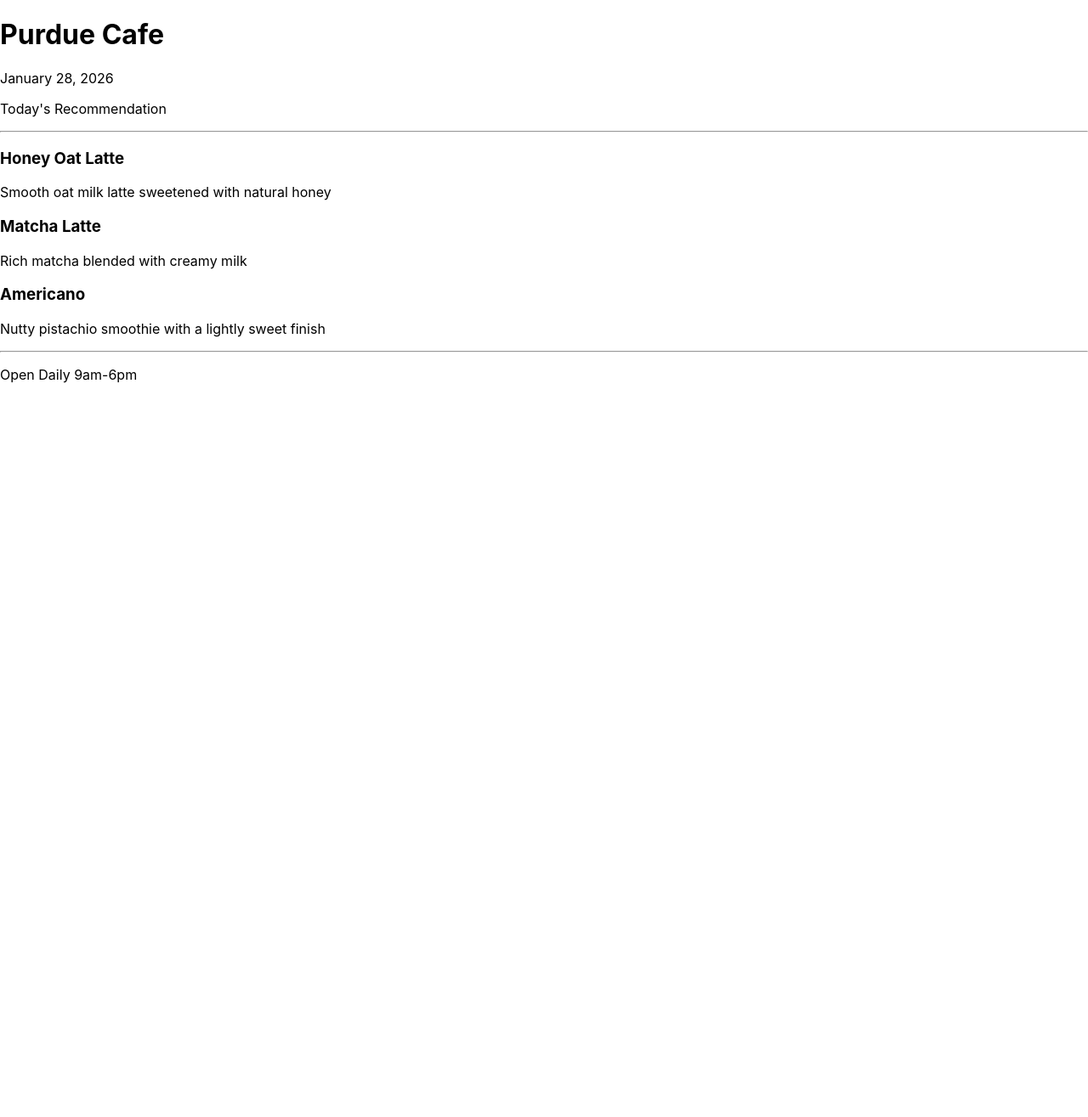
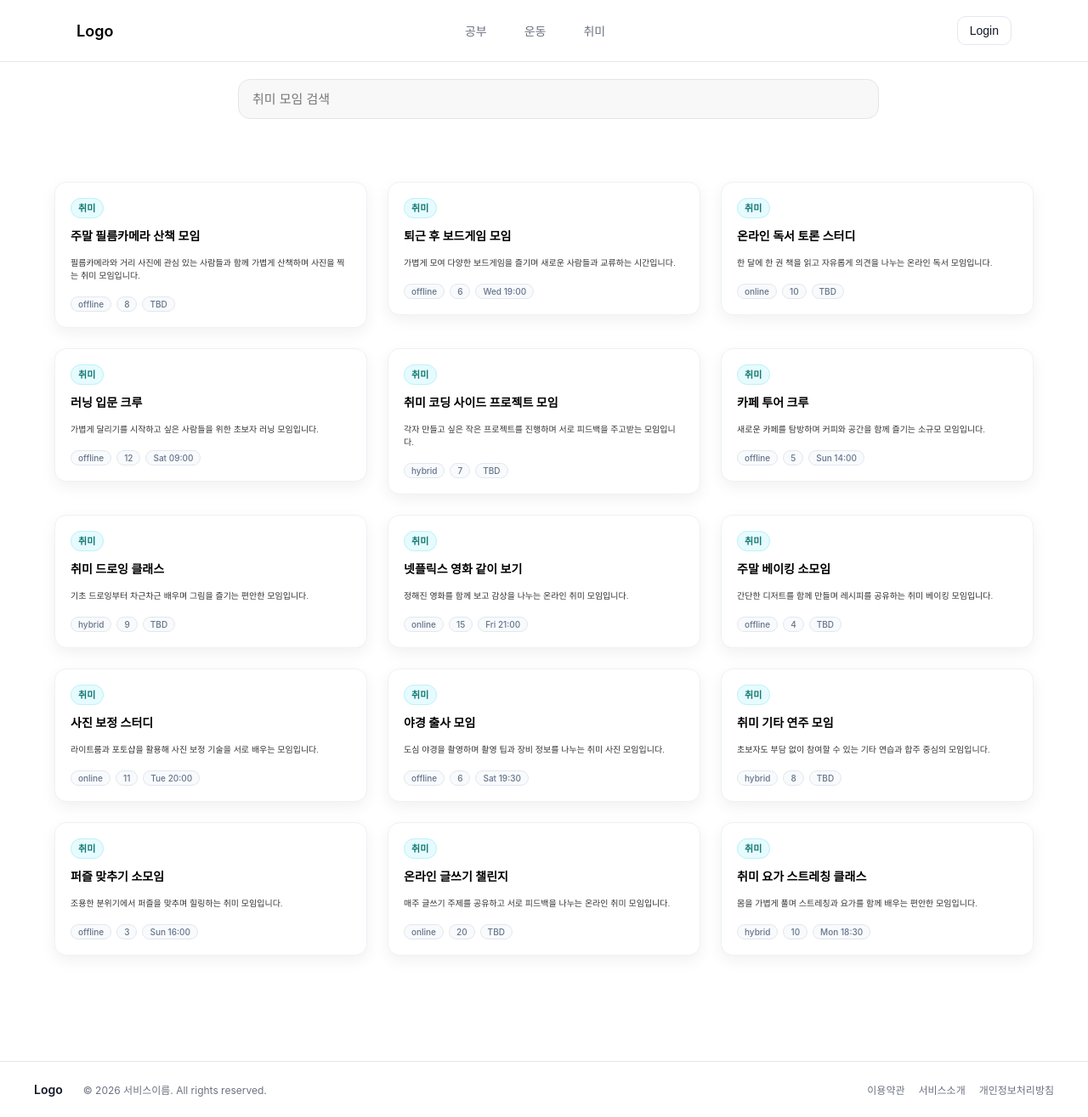
Before and after one commit to Yewon316/LLUS_Frontend_2026, a React (Create React App) app: page /hobby in a window 1280 px wide. Shown: the whole page at 85% size. Before the commit the page ends 800 px from the top, so only its background shows below. Built offline with nearby package versions, Linux system fonts and the light colour scheme.

Commit message:
hobby page

```diff
--- a/package.json
+++ b/package.json
@@ -9,6 +9,7 @@
     "@testing-library/user-event": "^13.5.0",
     "react": "^19.2.4",
     "react-dom": "^19.2.4",
+    "react-router-dom": "^7.13.0",
     "react-scripts": "5.0.1",
     "web-vitals": "^2.1.4"
   },
--- a/src/App.css
+++ b/src/App.css
@@ -1,38 +1,183 @@
-.App {
-  text-align: center;
+.header{
+  width: 100%;
+  border-bottom: 1px solid #e5e7eb;
+  background: #ffffff;
 }
 
-.App-logo {
-  height: 40vmin;
-  pointer-events: none;
+.container {
+  max-width: 1100px;
+  margin: 0 auto;
+  padding: 0 24px;
 }
 
-@media (prefers-reduced-motion: no-preference) {
-  .App-logo {
-    animation: App-logo-spin infinite 20s linear;
-  }
+.header-inner{
+  height: 72px;
+  display: flex;
+  align-items: center;
+  justify-content: space-between;
 }
 
-.App-header {
-  background-color: #282c34;
-  min-height: 100vh;
-  display: flex;
-  flex-direction: column;
-  align-items: center;
-  justify-content: center;
-  font-size: calc(10px + 2vmin);
-  color: white;
+.logo{
+  font-size: 18px;
+  font-weight: 600;
 }
 
-.App-link {
-  color: #61dafb;
+.header-center{
+  display: flex;
+  gap: 32px;
+  font-size: 14px;
+  color: #6b7280;
 }
 
-@keyframes App-logo-spin {
-  from {
-    transform: rotate(0deg);
-  }
-  to {
-    transform: rotate(360deg);
-  }
+.header-center a {
+  text-decoration: none;
+  color: inherit;
+  padding: 8px 6px;
 }
+
+.login-btn{
+  padding: 8px 14px;
+  border-radius: 10px;
+  border: 1px solid #e5e7eb;
+  background: #fff;
+  font-size: 14px;
+  color: #111827;
+  cursor: pointer;
+}
+
+.login-btn:hover {
+  background: #f9fafb;
+}
+
+.search-wrap {
+  max-width: 720px;
+  margin: 0 auto;
+  padding: 20px 16px 10px 16px;
+}
+
+.search-input {
+  width: 100%;
+  padding: 14px 16px;
+  border-radius: 14px;
+  border: 1px solid #e5e5e5;
+  background: #f8f8f8;
+  font-size: 15px;
+  outline: none;
+}
+
+.search-input:focus {
+  border-color: #999;
+  background: white;
+}
+
+
+.card {
+  background: #ffffff;
+  border: 1px solid #eef2f6;
+  border-radius: 14px;
+  padding: 18px 18px;
+  box-shadow: 0 6px 18px rgba(15, 23, 42, 0.06);
+}
+
+.card:hover {
+  box-shadow: 0 10px 26px rgba(15, 23, 42, 0.10);
+  transform: translateY(-1px);
+  transition: 160ms ease;
+}
+
+.card-grid {
+  display: grid;
+  grid-template-columns: repeat(3, minmax(0, 1fr));
+  gap: 24px;
+  padding: 64px 64px;
+  align-items: start;
+}
+
+.card-category {
+  background: #e6fbff;
+  color: #0f766e;
+  border: 1px solid #bff2f7;
+  padding: 4px 8px;
+  border-radius: 999px;
+  font-size: 11px;
+  font-weight: 600;
+  letter-spacing: 0.2px;
+  width: fit-content;
+}
+
+.card-title {
+  font-size: 14px;
+  font-weight: 600;
+}
+
+.card-desc {
+  font-size: 10px;
+  font-weight: 300;
+  color: #333333;
+  margin-bottom: 18px;
+}
+
+.card-meta {
+  display: flex;
+  gap: 6px;
+  margin-top: 12px;
+  flex-wrap: wrap;
+}
+
+.card-mode,
+.card-capacity,
+.card-schedule {
+  background: #f8fafc;
+  color: #64748b;
+  border: 1px solid #e2e8f0;
+
+  font-size: 10px;
+  padding: 3px 8px;
+  border-radius: 999px;
+  font-weight: 500;
+  line-height: 1;
+}
+
+.footer {
+  width: 100%;
+  border-top: 1px solid #e5e7eb;
+  background: #ffffff;
+  margin-top: 60px;
+}
+
+.footer-inner {
+  max-width: 1200px;
+  margin: 0 auto;
+  padding: 24px;
+  display: flex;
+  align-items: center;
+  gap: 24px;
+}
+
+
+.footer-logo {
+  font-size: 14px;
+  font-weight: 600;
+  color: #111827;
+}
+
+.footer-copy {
+  font-size: 12px;
+  color: #6b7280;
+}
+
+.footer-links {
+  margin-left: auto;
+  display: flex;
+  gap: 16px;
+}
+
+.footer-links a {
+  text-decoration: none;
+  font-size: 12px;
+  color: #6b7280
+}
+
+.footer-links a:hover {
+  color: #111827;
+}
--- a/src/Components/App.jsx
+++ b/src/Components/App.jsx
@@ -1,16 +1,21 @@
-import Header from "./Header";
-import Main from "./Main";
-import Footer from "./Footer";
+import { Routes, Route, Navigate } from "react-router-dom";
+import MainLayout from "./MainLayout";
 
+import HobbyPage from "../Pages/HobbyPage";
+import ExercisePage from "../Pages/ExercisePage";
+import StudyPage from "../Pages/StudyPage";
 
-function App(){
-    return(
-        <div>
-            <Header />
-            <Main />
-            <Footer />
-        </div>
-    );
+import "../App.css";
+
+export default function App() {
+  return (
+    <Routes>
+      <Route element={<MainLayout />}>
+        <Route path="/" element={<Navigate to="/hobby" replace />} />
+        <Route path="/hobby" element={<HobbyPage />} />
+        <Route path="/exercise" element={<ExercisePage />} />
+        <Route path="/study" element={<StudyPage />} />
+      </Route>
+    </Routes>
+  );
 }
-
-export default App;
--- a/src/Components/Card.jsx
+++ b/src/Components/Card.jsx
@@ -1,9 +1,16 @@
 function Card(props){
     return(
-        <div>
-            <h3>{props.title}</h3>
-            <p>{props.desc}</p>
-        </div>
+    <div className="card">
+      <span className="card-category">{props.category}</span>
+      <h3 className="card-title">{props.title}</h3>
+      <p className="card-desc">{props.desc}</p>
+
+      <div className="card-meta">
+        <span className="card-mode">{props.mode}</span>
+        <span className="card-capacity">{props.capacity}</span>
+        <span className="card-schedule">{props.schedule}</span>
+      </div>
+    </div>
 
     );
 }
--- a/src/Components/Footer.jsx
+++ b/src/Components/Footer.jsx
@@ -1,9 +1,20 @@
-function Footer(){
+export default function Footer(){
     return(
-        <div>
-            <p>Open Daily 9am-6pm</p>
-        </div>
+        <footer className="footer">
+            <div className="footer-inner">
+                <div className="footer-logo">Logo</div>
+
+                <div className="footer-copy">
+                © 2026 서비스이름. All rights reserved.
+                </div>
+
+                <div className="footer-links">
+                    <a href="#">이용약관</a>
+                    <a href="#">서비스소개</a>
+                    <a href="#">개인정보처리방침</a>
+
+                </div>
+            </div>
+        </footer>
     );
 }
-
-export default Footer;
--- a/src/Components/Header.jsx
+++ b/src/Components/Header.jsx
@@ -1,12 +1,29 @@
-function Header(){
+import { NavLink } from "react-router-dom";
+
+
+export default function Header(){
+    const linkClass = ({ isActive }) =>
+         (isActive ? "nav-link nav-link-active" : "nav-link");
+
     return(
-        <div>
-            <h1>Purdue Cafe</h1>
-            <p>January 28, 2026</p>
-            <p>Today's Recommendation</p>
-            <hr />
-        </div>
+        <header className="header">
+            <div className="container header-inner">
+
+                <div className="header-left">
+                    <span className="logo">Logo</span>
+                </div>
+
+                <nav className="header-center">
+                    <NavLink to="/study" className={linkClass}>공부</NavLink>
+                    <NavLink to="/exercise" className={linkClass}>운동</NavLink>
+                    <NavLink to="/hobby" className={linkClass}>취미</NavLink>
+
+                </nav>
+
+                <div className="header-right">
+                    <button className="login-btn">Login</button>
+                </div>
+            </div>
+        </header>
     );
 }
-
-export default Header;
--- a/src/Components/Main.jsx
+++ b/src/Components/Main.jsx
@@ -1,15 +1,16 @@
 import Card from "./Card";
 
+function Main({items}){
+    if(items.length === 0) {
+        return <p>No items available</p>;
+    }
 
-function Main(){
     return(
-        <div>
-            <Card title="Honey Oat Latte" desc="Smooth oat milk latte sweetened with natural honey" />
-            <Card title="Matcha Latte" desc="Rich matcha blended with creamy milk" />
-            <Card title="Americano" desc="Nutty pistachio smoothie with a lightly sweet finish" />
-            <hr />
+        <div className="card-grid">
+            {items.map((item, index) => (
+            <Card key={index} category={item.category} title={item.title} desc={item.desc} mode={item.mode} capacity={item.capacity} schedule={item.schedule}/>
+        ))}
         </div>
     );
 }
-
 export default Main;
--- /dev/null
+++ b/src/Components/MainLayout.jsx
@@ -0,0 +1,13 @@
+import { Outlet } from "react-router-dom";
+import Header from "./Header";
+import Footer from "./Footer";
+
+export default function MainLayout() {
+    return (
+        <div>
+            <Header />
+            <Outlet />
+            <Footer />
+        </div>
+    );
+}
--- /dev/null
+++ b/src/Pages/ExercisePage.jsx
@@ -0,0 +1,3 @@
+export default function ExercisePage() {
+    return <div style={{ padding: 24 }}>운동 페이지</div>;
+  }
--- /dev/null
+++ b/src/Pages/HobbyPage.jsx
@@ -0,0 +1,139 @@
+import Main from "../Components/Main";
+
+
+export default function HobbyPage() {
+
+    const items = [
+        { category: "취미",
+            title: "주말 필름카메라 산책 모임",
+            desc: "필름카메라와 거리 사진에 관심 있는 사람들과 함께 가볍게 산책하며 사진을 찍는 취미 모임입니다.",
+            mode: "offline",
+            capacity: 8,
+            schedule: "TBD"
+        },
+        {
+            category: "취미",
+            title: "퇴근 후 보드게임 모임",
+            desc: "가볍게 모여 다양한 보드게임을 즐기며 새로운 사람들과 교류하는 시간입니다.",
+            mode: "offline",
+            capacity: 6,
+            schedule: "Wed 19:00"
+        },
+        {
+            category: "취미",
+            title: "온라인 독서 토론 스터디",
+            desc: "한 달에 한 권 책을 읽고 자유롭게 의견을 나누는 온라인 독서 모임입니다.",
+            mode: "online",
+            capacity: 10,
+            schedule: "TBD"
+        },
+        {
+            category: "취미",
+            title: "러닝 입문 크루",
+            desc: "가볍게 달리기를 시작하고 싶은 사람들을 위한 초보자 러닝 모임입니다.",
+            mode: "offline",
+            capacity: 12,
+            schedule: "Sat 09:00"
+        },
+        {
+            category: "취미",
+            title: "취미 코딩 사이드 프로젝트 모임",
+            desc: "각자 만들고 싶은 작은 프로젝트를 진행하며 서로 피드백을 주고받는 모임입니다.",
+            mode: "hybrid",
+            capacity: 7,
+            schedule: "TBD"
+        },
+        {
+            category: "취미",
+            title: "카페 투어 크루",
+            desc: "새로운 카페를 탐방하며 커피와 공간을 함께 즐기는 소규모 모임입니다.",
+            mode: "offline",
+            capacity: 5,
+            schedule: "Sun 14:00"
+        },
+        {
+            category: "취미",
+            title: "취미 드로잉 클래스",
+            desc: "기초 드로잉부터 차근차근 배우며 그림을 즐기는 편안한 모임입니다.",
+            mode: "hybrid",
+            capacity: 9,
+            schedule: "TBD"
+        },
+        {
+            category: "취미",
+            title: "넷플릭스 영화 같이 보기",
+            desc: "정해진 영화를 함께 보고 감상을 나누는 온라인 취미 모임입니다.",
+            mode: "online",
+            capacity: 15,
+            schedule: "Fri 21:00"
+        },
+        {
+            category: "취미",
+            title: "주말 베이킹 소모임",
+            desc: "간단한 디저트를 함께 만들며 레시피를 공유하는 취미 베이킹 모임입니다.",
+            mode: "offline",
+            capacity: 4,
+            schedule: "TBD"
+        },
+        {
+            category: "취미",
+            title: "사진 보정 스터디",
+            desc: "라이트룸과 포토샵을 활용해 사진 보정 기술을 서로 배우는 모임입니다.",
+            mode: "online",
+            capacity: 11,
+            schedule: "Tue 20:00"
+        },
+        {
+            category: "취미",
+            title: "야경 출사 모임",
+            desc: "도심 야경을 촬영하며 촬영 팁과 장비 정보를 나누는 취미 사진 모임입니다.",
+            mode: "offline",
+            capacity: 6,
+            schedule: "Sat 19:30"
+        },
+        {
+            category: "취미",
+            title: "취미 기타 연주 모임",
+            desc: "초보자도 부담 없이 참여할 수 있는 기타 연습과 합주 중심의 모임입니다.",
+            mode: "hybrid",
+            capacity: 8,
+            schedule: "TBD"
+        },
+        {
+            category: "취미",
+            title: "퍼즐 맞추기 소모임",
+            desc: "조용한 분위기에서 퍼즐을 맞추며 힐링하는 취미 모임입니다.",
+            mode: "offline",
+            capacity: 3,
+            schedule: "Sun 16:00"
+        },
+        {
+            category: "취미",
+            title: "온라인 글쓰기 챌린지",
+            desc: "매주 글쓰기 주제를 공유하고 서로 피드백을 나누는 온라인 취미 모임입니다.",
+            mode: "online",
+            capacity: 20,
+            schedule: "TBD"
+        },
+        {
+            category: "취미",
+            title: "취미 요가 스트레칭 클래스",
+            desc: "몸을 가볍게 풀며 스트레칭과 요가를 함께 배우는 편안한 모임입니다.",
+            mode: "hybrid",
+            capacity: 10,
+            schedule: "Mon 18:30"
+        }
+    ];
+
+
+    return(
+        <>
+            <div className="search-wrap">
+                <input className="search-input"
+                type="text" placeholder="취미 모임 검색" />
+            </div>
+
+            <Main items={items} />
+        </>
+    );
+}
--- /dev/null
+++ b/src/Pages/StudyPage.jsx
@@ -0,0 +1,3 @@
+export default function StudyPage() {
+    return <div style={{ padding: 24 }}>공부 페이지</div>;
+  }
--- a/src/index.js
+++ b/src/index.js
@@ -1,14 +1,15 @@
 import React from 'react';
 import ReactDOM from 'react-dom/client';
+import { BrowserRouter} from "react-router-dom";
 import './index.css';
 import App from './Components/App';
 import reportWebVitals from './reportWebVitals';
 
 const root = ReactDOM.createRoot(document.getElementById('root'));
 root.render(
-  <React.StrictMode>
+  <BrowserRouter>
     <App />
-  </React.StrictMode>
+  </BrowserRouter>
 );
 
 // If you want to start measuring performance in your app, pass a function
```
Also changed, not shown: 1 other file (tests, documents, lock files or other folders).
